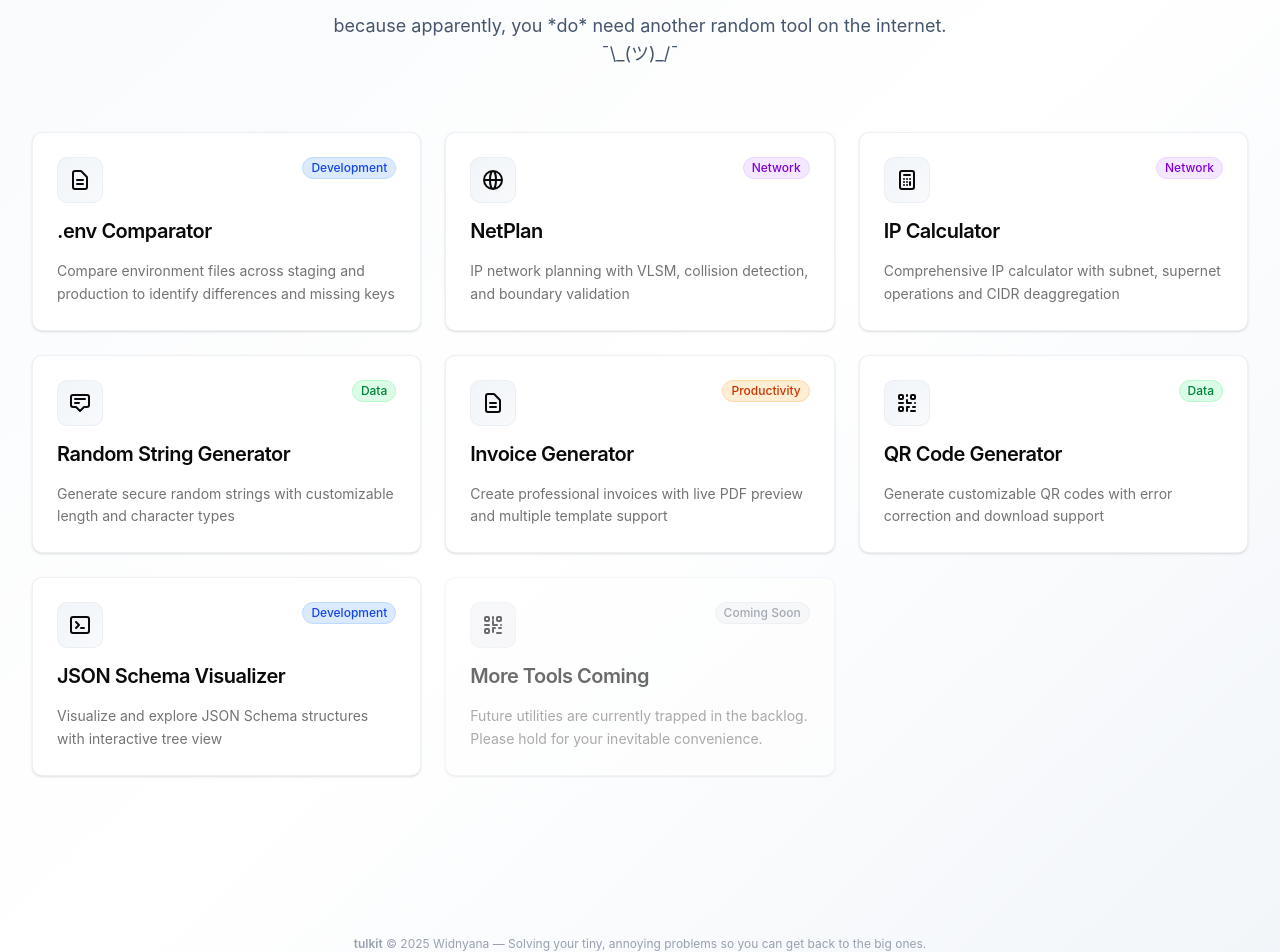
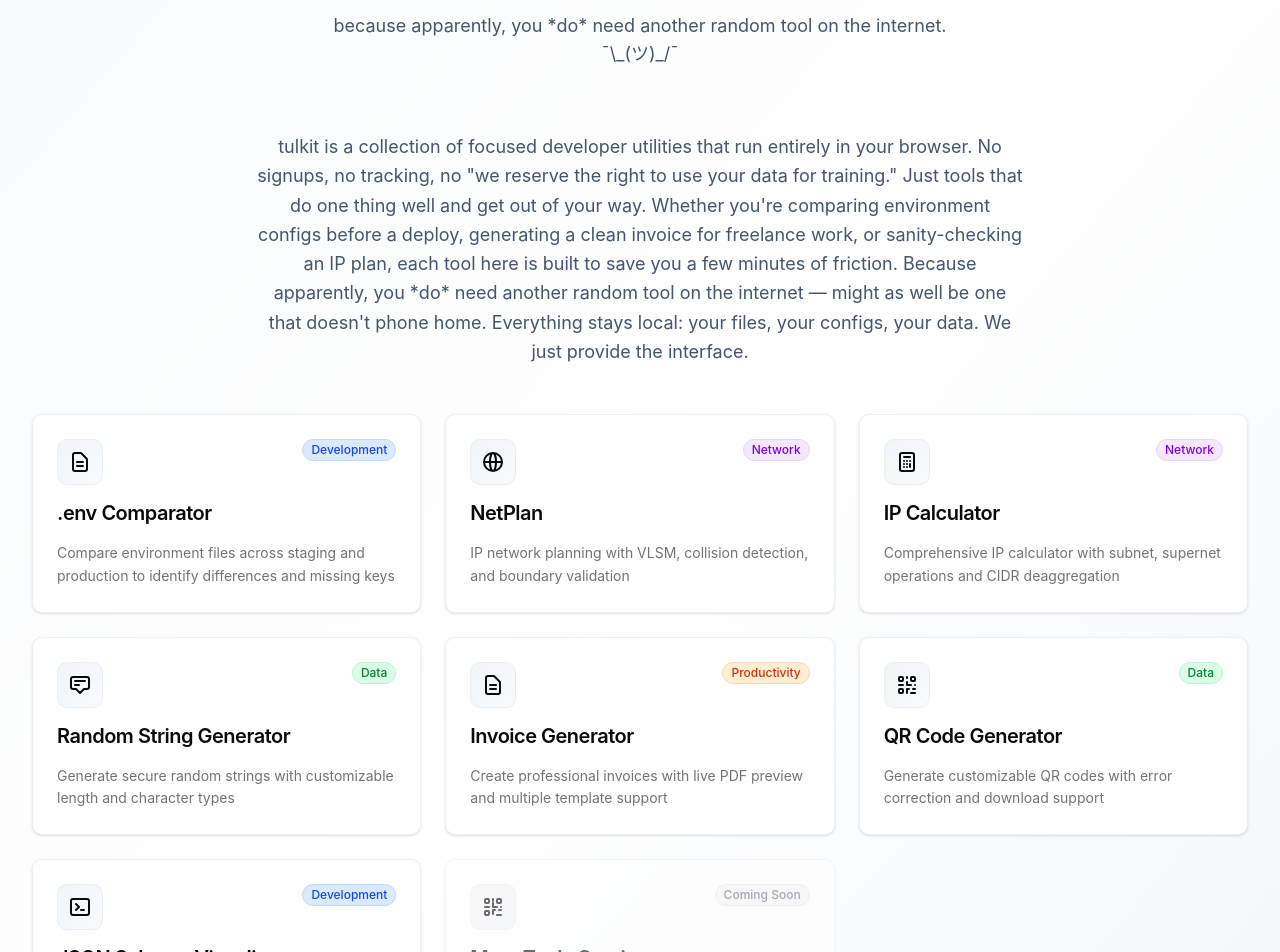
Before and after one commit to widnyana/tulkit, a Next.js app: page / in a window 1280 px wide. Shown: the part 160-1112 px from the top of the page. Built offline with nearby package versions, Linux system fonts and the light colour scheme; no server answers.

Commit message:
fix(seo): add homepage H2 heading for valid hierarchy
Add sr-only H2 ('Tools') over the tool grid to restore H1 → H2 → H3 chain. No visual change; fixes SEO heading structure audit finding.

```diff
--- a/app/page.tsx
+++ b/app/page.tsx
@@ -139,8 +139,15 @@ because apparently, you *do* need another random tool on the internet. ¯\_(ツ)
           </p>
         </div>
 
+        {/* About tulkit */}
+        <p className="max-w-3xl mx-auto text-center text-base sm:text-lg text-slate-600 leading-relaxed mb-12">
+          tulkit is a collection of focused developer utilities that run entirely in your browser. No signups, no tracking, no "we reserve the right to use your data for training." Just tools that do one thing well and get out of your way. Whether you're comparing environment configs before a deploy, generating a clean invoice for freelance work, or sanity-checking an IP plan, each tool here is built to save you a few minutes of friction. Because apparently, you *do* need another random tool on the internet — might as well be one that doesn't phone home. Everything stays local: your files, your configs, your data. We just provide the interface.
+        </p>
+
         {/* Tools Grid */}
-        <div className="grid grid-cols-1 sm:grid-cols-2 lg:grid-cols-3 gap-6">
+        <section>
+          <h2 className="sr-only">Tools</h2>
+          <div className="grid grid-cols-1 sm:grid-cols-2 lg:grid-cols-3 gap-6">
           {cards.map((tool, index) => {
             const CardWrapper: React.ElementType = tool.disabled ? "div" : Link;
             const wrapperProps = tool.disabled
@@ -192,7 +199,8 @@ because apparently, you *do* need another random tool on the internet. ¯\_(ツ)
               </CardWrapper>
             );
           })}
-        </div>
+          </div>
+        </section>
       </main>
 
       <Footer />
```
